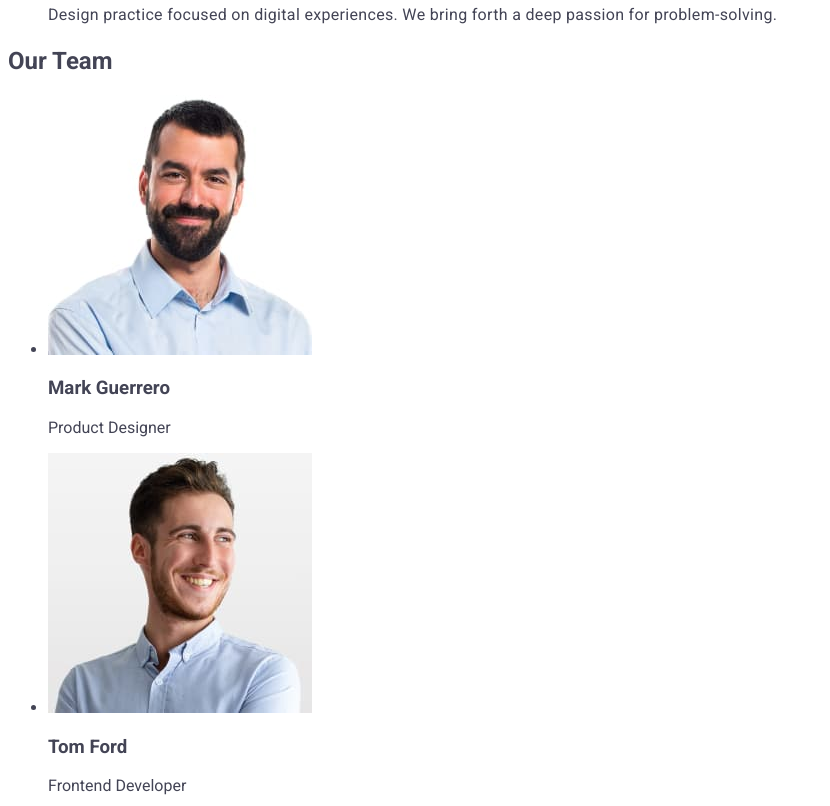
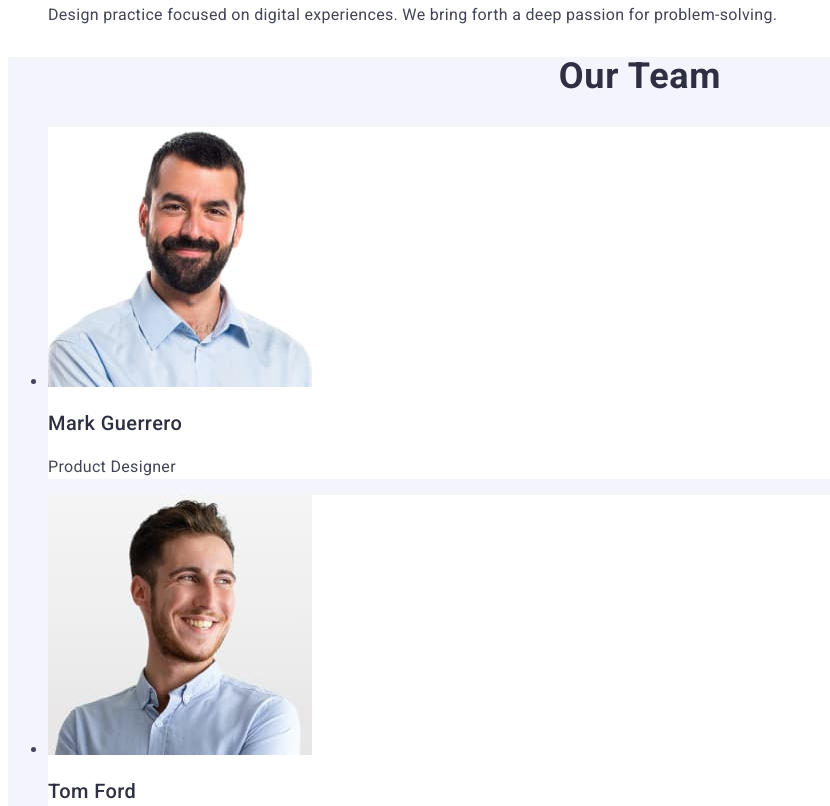
Before and after one commit to toomach/goit-markup-hw-02, a plain HTML site: page index.html in a window 1280 px wide. Shown: the part 737-1543 px from the top of the page, without its empty margins (0-830 px from the left). Drawn offline with Linux system fonts and the light colour scheme.

Commit message:
team section done

```diff
--- a/css/styles.css
+++ b/css/styles.css
@@ -99,3 +99,38 @@
     letter-spacing: 0.02em;
     color: #434455;
 }
+
+/*             team-section           */
+
+.team {
+    background-color: #F4F4FD;
+}
+
+.team-header {
+    font-size: 36px;
+    line-height: 1.11;
+    text-align: center;
+    letter-spacing: 0.02em;
+    text-transform: capitalize;
+    color: #2e2f42;
+}
+
+.team-list {
+    background-color: #ffffff;
+}
+
+.team-list-header {
+    font-weight: 500;
+    font-size: 20px;
+    line-height: 1.2;
+    letter-spacing: 0.02em;
+    color: #2e2f42;
+}
+
+.team-list-paragraph {
+    font-size: 16px;
+    line-height: 1.5;
+    letter-spacing: 0.02em;
+}
+
+/*         portfolio-section           */
--- a/index.html
+++ b/index.html
@@ -77,29 +77,29 @@
 
         </section>
 
-        <section class="time">
+        <section class="team">
 
-            <h2>Our Team</h2>
+            <h2 class="team-header">Our Team</h2>
             <ul>
-                <li>
+                <li class="team-list">
                     <img src="./images/MarkGuerrero.jpg" alt="Photo Mark Guerrero" width="264" height="260">
-                    <h3>Mark Guerrero</h3>
-                    <p>Product Designer</p>
+                    <h3 class="team-list-header">Mark Guerrero</h3>
+                    <p class="team-list-paragraph">Product Designer</p>
                 </li>
-                <li>
+                <li class="team-list">
                     <img src="./images/TomFord.jpg" alt="Photo Tom Ford" width="264" height="260">
-                    <h3>Tom Ford</h3>
-                    <p>Frontend Developer</p>
+                    <h3 class="team-list-header">Tom Ford</h3>
+                    <p class="team-list-paragraph">Frontend Developer</p>
                 </li>
-                <li>
+                <li class="team-list">
                     <img src="./images/CamilaGarcia.jpg" alt="Photo Camila Garcia" width="264" height="260">
-                    <h3>Camila Garcia</h3>
-                    <p>Marketing</p>
+                    <h3 class="team-list-header">Camila Garcia</h3>
+                    <p class="team-list-paragraph">Marketing</p>
                 </li>
-                <li>
+                <li class="team-list">
                     <img src="./images/DanielWilson.jpg" alt="Photo Daniel Wilson" width="264" height="260">
-                    <h3>Daniel Wilson</h3>
-                    <p>UI Designer</p>
+                    <h3 class="team-list-header">Daniel Wilson</h3>
+                    <p class="team-list-paragraph">UI Designer</p>
                 </li>
             </ul>
 
```
